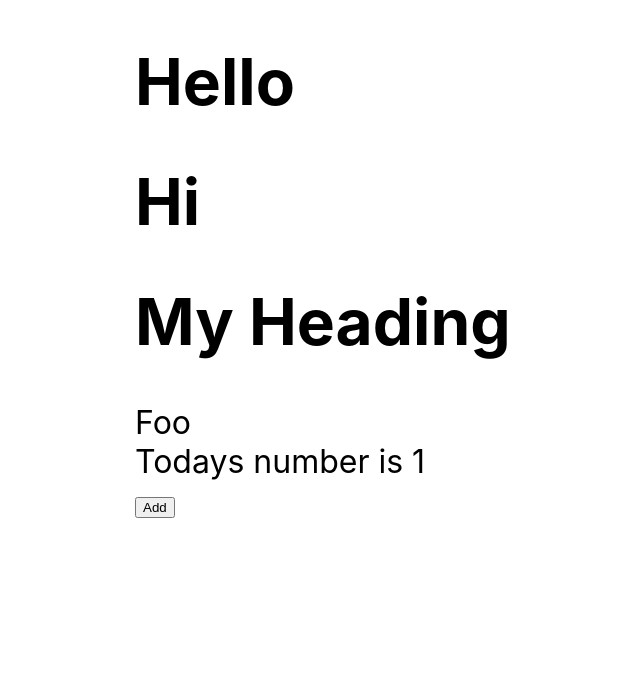
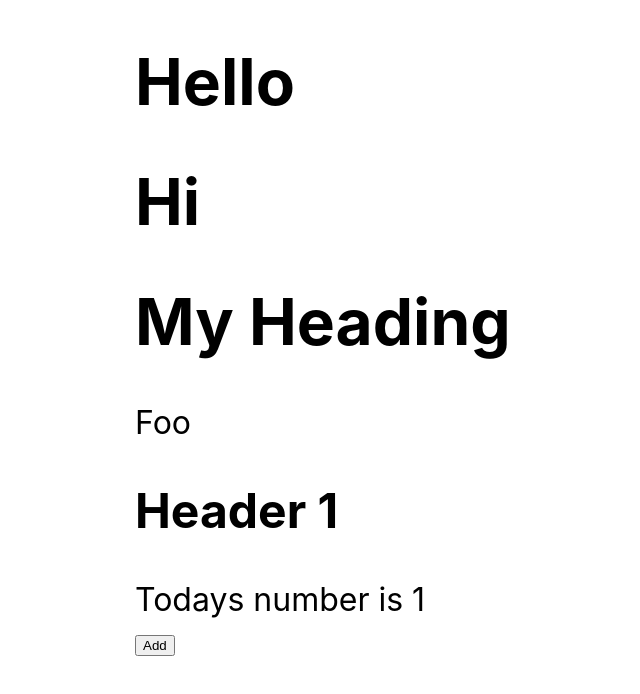
Before and after one commit to Nicholas0350/ts-cra-test, a React (Create React App) app: page / in a window 1280 px wide. Shown: the top 694 px of the page, without its empty margins (105-745 px from the left). Built offline with nearby package versions, Linux system fonts and the light colour scheme.

Commit message:
functional component with a header prop

```diff
--- a/src/App.tsx
+++ b/src/App.tsx
@@ -26,16 +26,20 @@ Container.defaultProps = defaultContainerProps;
 
 // Functional Props
 //component is a button but what is rendered by component is a function
+// with a header prop
 
 function TextWithNumber({
+  header,
   children
 }: {
+  header: (num: number) => ReactNode
   children: (num: number) => ReactNode
 }) {
   const [state, stateSet] = React.useState<number>(1)
 
   return (
     <div>
+      <h2>{header(state)}</h2>
       <div>
         {children(state)}
       </div>
@@ -56,7 +60,8 @@ function App() {
         <strong>Hi</strong>
       </HeadingWithContent>
       <Container>Foo</Container>
-      <TextWithNumber>{(num: number) => <div>Todays number is {num}</div>}</TextWithNumber>
+      <TextWithNumber header={(num: number) => <span>Header {num}</span>}  >
+        {(num: number) => <div>Todays number is {num}</div>}</TextWithNumber>
 
     </div>
   );
```
